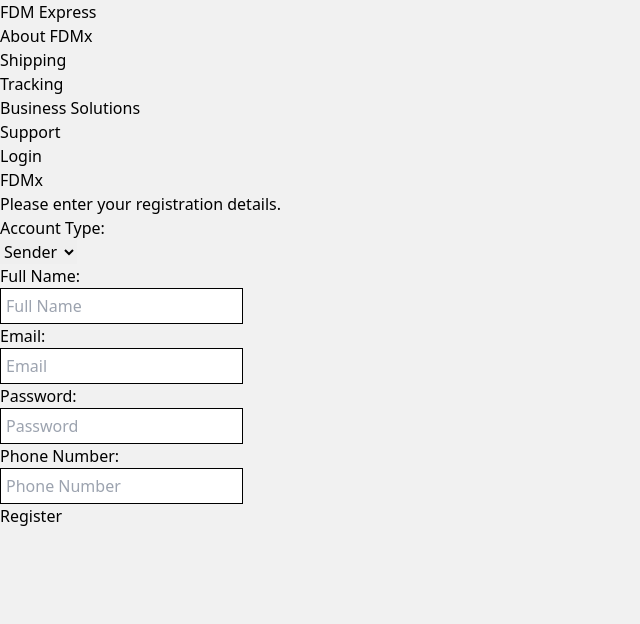
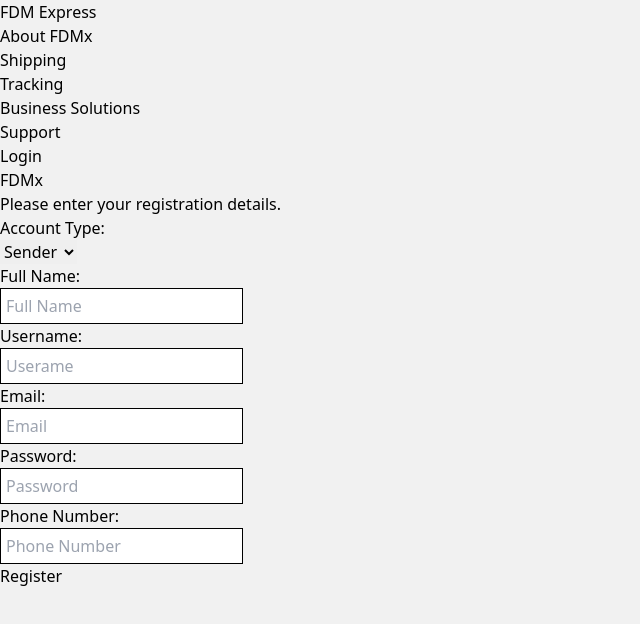
Before and after one commit to happymealseller/courrier-react-app, a React (Vite) app: page /open-an-account in a window 1280 px wide. Shown: the top 624 px of the page, without its empty margins (0-640 px from the left). Built offline with nearby package versions, Linux system fonts and the light colour scheme.

Commit message:
feat: integrate register api

```diff
--- a/src/components/register/RegisterForm.tsx
+++ b/src/components/register/RegisterForm.tsx
@@ -8,31 +8,33 @@ enum AccountType {
 export function RegisterForm() {
     const [accountType, setAccountType] = useState(AccountType.Sender);
     const [fullName, setFullName] = useState("");
+    const [username, setUsername] = useState("");
     const [email, setEmail] = useState("");
     const [password, setPassword] = useState("");
-    const [phoneNumber, setPhoneNumber] = useState("");
+    const [phoneNo, setPhoneNo] = useState("");
     const [vehicleCapacity, setVehicleCapacity] = useState("");
 
-    const [isCourierView, setIsCourierView] = useState(false)
+    const [isSenderView, setIsSenderView] = useState(true)
 
     const handleAccountTypeChange = (event: React.ChangeEvent<HTMLSelectElement>) => {
-        setIsCourierView(event.target.value === AccountType.Courier);
+        setIsSenderView(event.target.value === AccountType.Sender);
         setAccountType(event.target.value === AccountType.Courier ? AccountType.Courier : AccountType.Sender);
       };
 
     function handleSubmit(e: FormEvent) {
         e.preventDefault()
-        const registrationInformation = { accountType, fullName, email, password, phoneNumber, vehicleCapacity }
-        fetch(
-            "http://localhost:8081/register",
-            {
-                method: "POST",
-                headers: {
+        const senderRegistrationInformation = { fullName, username, email, password, phoneNo };
+        const courierRegistrationInformation = { fullName, username, password, vehicleCapacity };
+        const registrationInformation = accountType === AccountType.Sender ? senderRegistrationInformation : courierRegistrationInformation;
+        const url = "http://localhost:8081/register" + (accountType === AccountType.Sender ? "" : "Courier");
+        const options = {
+            "method": "POST",
+            "headers": {
                 "Content-Type": "application/json"
             },
-                body: JSON.stringify(registrationInformation)
+            "body": JSON.stringify(registrationInformation)
         }
-        )
+        fetch(url, options)
         .then(response => response.json())
         .then(data => console.log("registered successfully", data))
         .catch(error => console.log("error", error))
@@ -71,7 +73,21 @@ export function RegisterForm() {
                     onChange={e => setFullName(e.target.value)}
                 >
                 </input>
-                { !isCourierView && (
+                <div>
+                    <label className="text-base font-normal">Username:</label>
+                </div>
+                <input
+                    type="text"
+                    value={username}
+                    style={{border: '1px solid black', padding: '5px'}}
+                    id="username"
+                    name="username"
+                    placeholder="Userame"
+                    required
+                    onChange={e => setUsername(e.target.value)}
+                >
+                </input>
+                { isSenderView && (
                     <>
                         <div>
                             <label className="text-base font-normal">Email:</label>
@@ -86,6 +102,8 @@ export function RegisterForm() {
                             required
                             onChange={e => setEmail(e.target.value)}
                         ></input>
+                    </>
+                )}
                 <div>
                     <label className="text-base font-normal">Password:</label>
                 </div>
@@ -101,22 +119,24 @@ export function RegisterForm() {
                     required
                     onChange={e => setPassword(e.target.value)}
                 ></input>
+                { isSenderView && (
+                    <>
                         <div>
                             <label className="text-base font-normal">Phone Number:</label>
                         </div>
                         <input
                             type="tel"
-                            value={phoneNumber}
+                            value={phoneNo}
                             style={{ border: '1px solid black', padding: '5px' }}
                             id="phone-number"
                             name="phone-number"
                             placeholder="Phone Number"
                             required
-                            onChange={e => setPhoneNumber(e.target.value)}
+                            onChange={e => setPhoneNo(e.target.value)}
                         ></input>
                     </>
                 )}
-                { isCourierView && (
+                { !isSenderView && (
                     <>
                         <div>
                             <label className="text-base font-normal">Vehicle Capacity (kg):</label>
```
Lines whose indentation alone changed are shown as unchanged.
